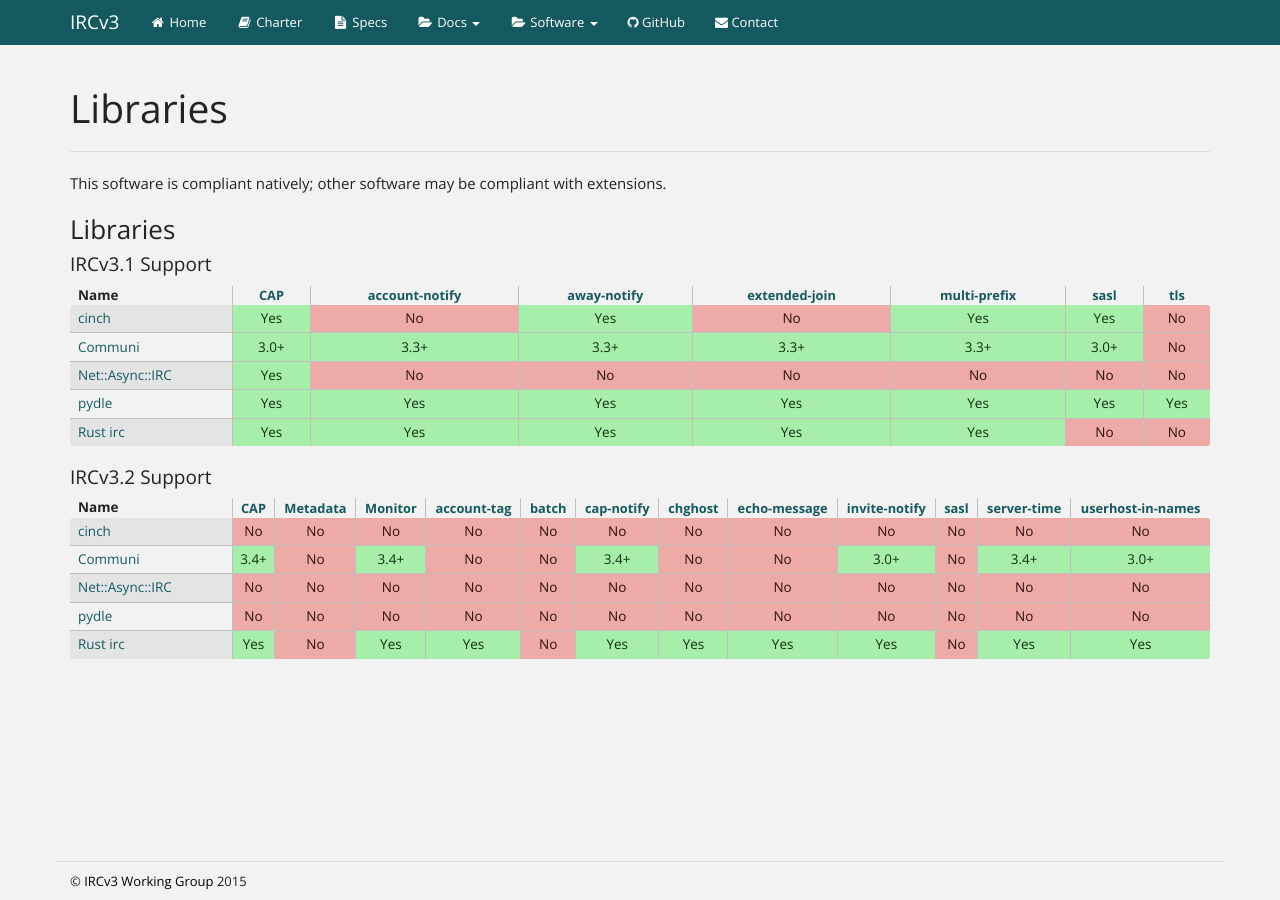
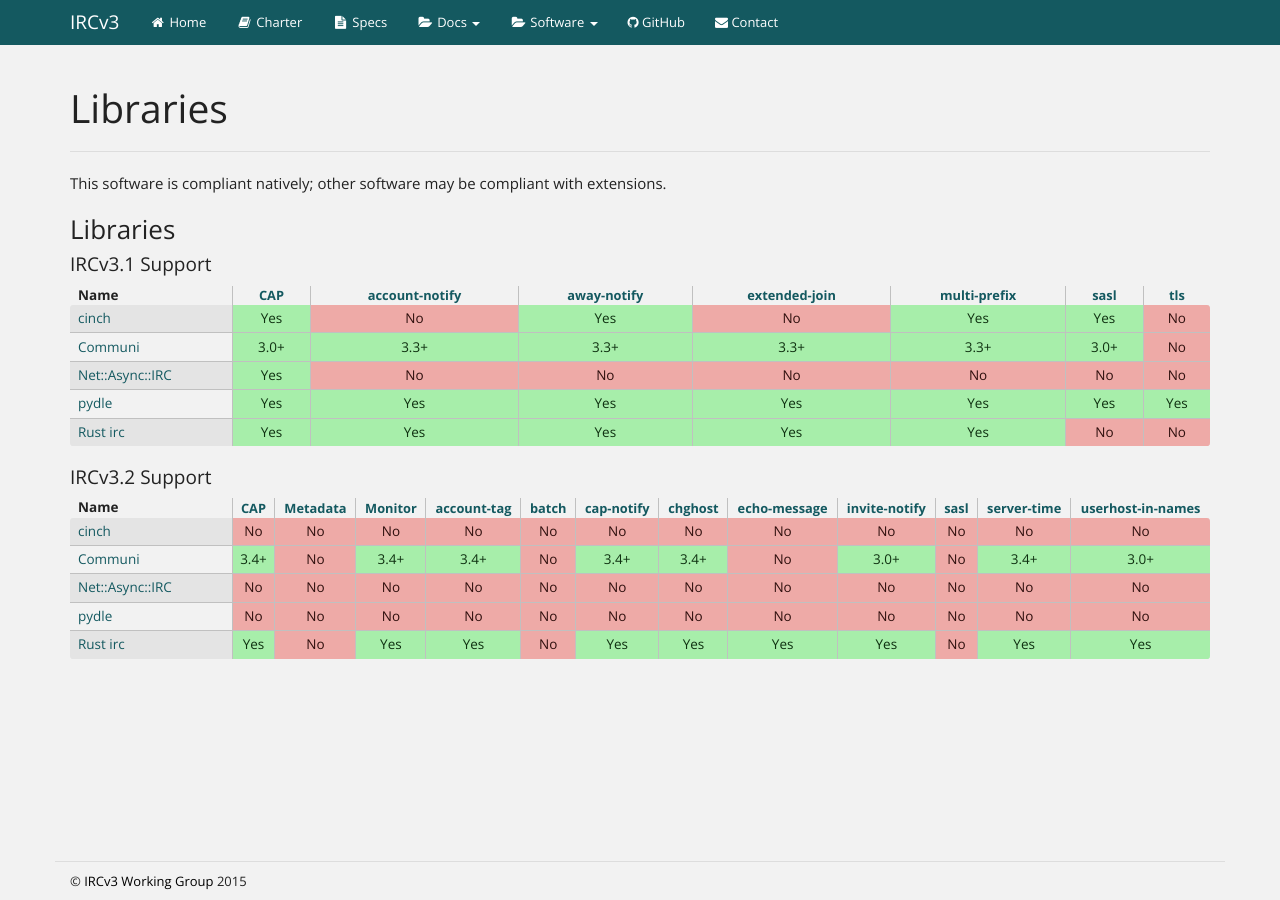
Before and after one commit to ircv3/ircv3.github.io, a Jekyll site: the page built from software/libraries.md, in a window 1280 px wide. Built offline with Jekyll 4.4.1, drawn with Linux system fonts in a browser that asks for light colours.

Commit message:
Libs: Communi 3.4 supports account-tag & chghost
http://communi.github.io/doc/3.4/ircv3.html

```diff
--- a/_data/sw_libraries.yml
+++ b/_data/sw_libraries.yml
@@ -26,6 +26,8 @@
           invite-notify: 3.0+
           server-time: 3.4+
           userhost-in-names: 3.0+
+          account-tag: 3.4+
+          chghost: 3.4+
     - name: Net::Async::IRC
       link: https://metacpan.org/pod/Net::Async::IRC
       support:
```
